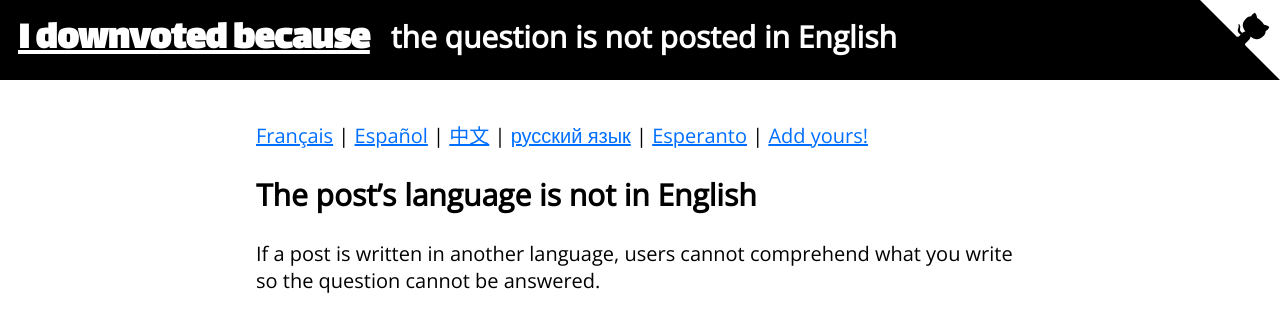
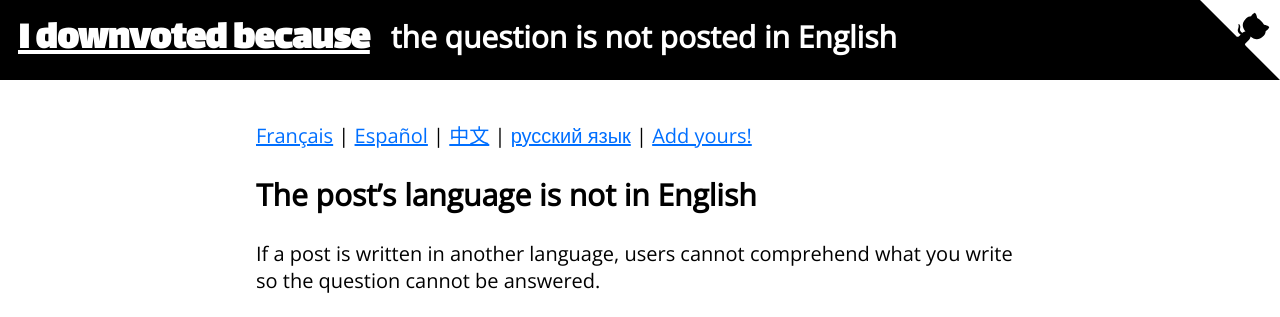
Before and after one commit to WillSullivan/idownvotedbecause, a Jekyll site: the page built from stackoverflow/wronglanguage.md, in a window 1280 px wide. Shown: the top 317 px of the page. Built offline with Jekyll 4.4.1, drawn with Linux system fonts in a browser that asks for light colours; comment, search, counter and statistics services are not loaded.

Commit message:
Update wronglanguage.md

```diff
--- a/stackoverflow/wronglanguage.md
+++ b/stackoverflow/wronglanguage.md
@@ -17,7 +17,6 @@ redirect_from:
 [Español](https://translate.google.com/translate?sl=en&tl=es&u=idownvotedbecau.se%2Fwronglanguage) |
 [中文](https://translate.google.com/translate?sl=en&tl=zh&u=idownvotedbecau.se%2Fwronglanguage) |
 [русский язык](https://translate.google.com/translate?sl=en&tl=ru&u=idownvotedbecau.se%2Fwronglanguage) |
-[Esperanto](https://translate.google.com/translate?sl=eo&tl=es&u=idownvotedbecau.se%2Fwronglanguage) |
 [Add yours!](https://github.com/WillSullivan/IDownvotedBecause/edit/master/{{ page.path }})
 
 ## The post's language is not in English {#introduction}
```
